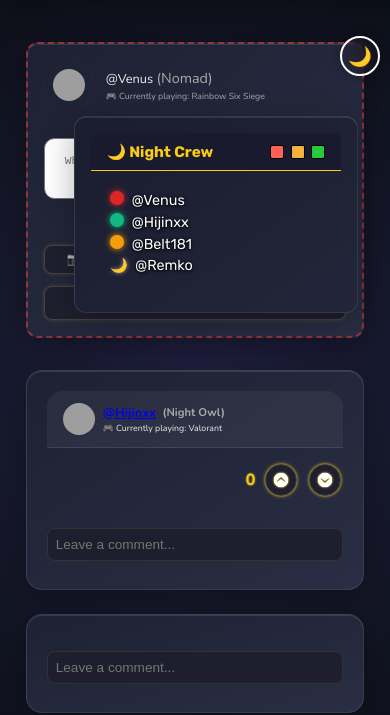
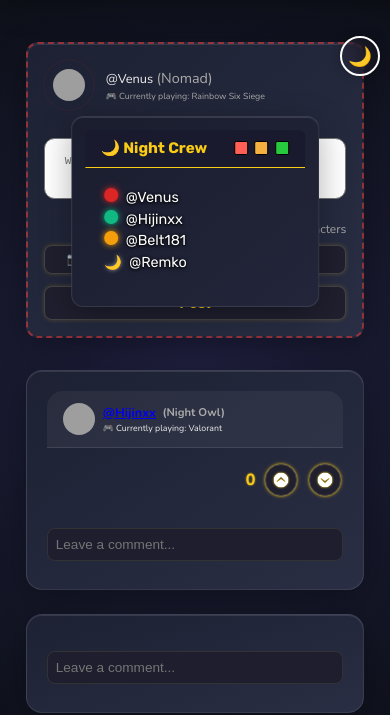
Before and after one commit to PivotMenace/Noctive, a website: page index.html in a window 390 px wide. Both pictures are taken after a click on the button "Toggle Night Crew". Shown: the part 44-759 px from the top of the page. Drawn offline with nearby package versions, Linux system fonts and the light colour scheme; grey boxes are pictures that could not be loaded; a web font is replaced by a local one.

Commit message:
Update index.html
widget update

```diff
--- a/index.html
+++ b/index.html
@@ -638,6 +638,24 @@ header {
     width: 40px !important;
     height: 40px !important;
     font-size: 1.2rem !important;
+  }
+
+  /* Make Night Crew widget centered and smaller on mobile */
+  #nightCrewWidget {
+    width: 220px !important;
+    left: 50% !important;
+    right: auto !important;
+    transform: translateX(-50%) !important;
+    top: 8rem !important;
+    font-size: 0.8rem !important;
+    padding: 0.8rem !important;
+  }
+
+  .retro-window.night-crew {
+    width: 220px !important;
+    left: 50% !important;
+    right: auto !important;
+    transform: translateX(-50%) !important;
   }
 }
       @keyframes tickerScroll {
```
